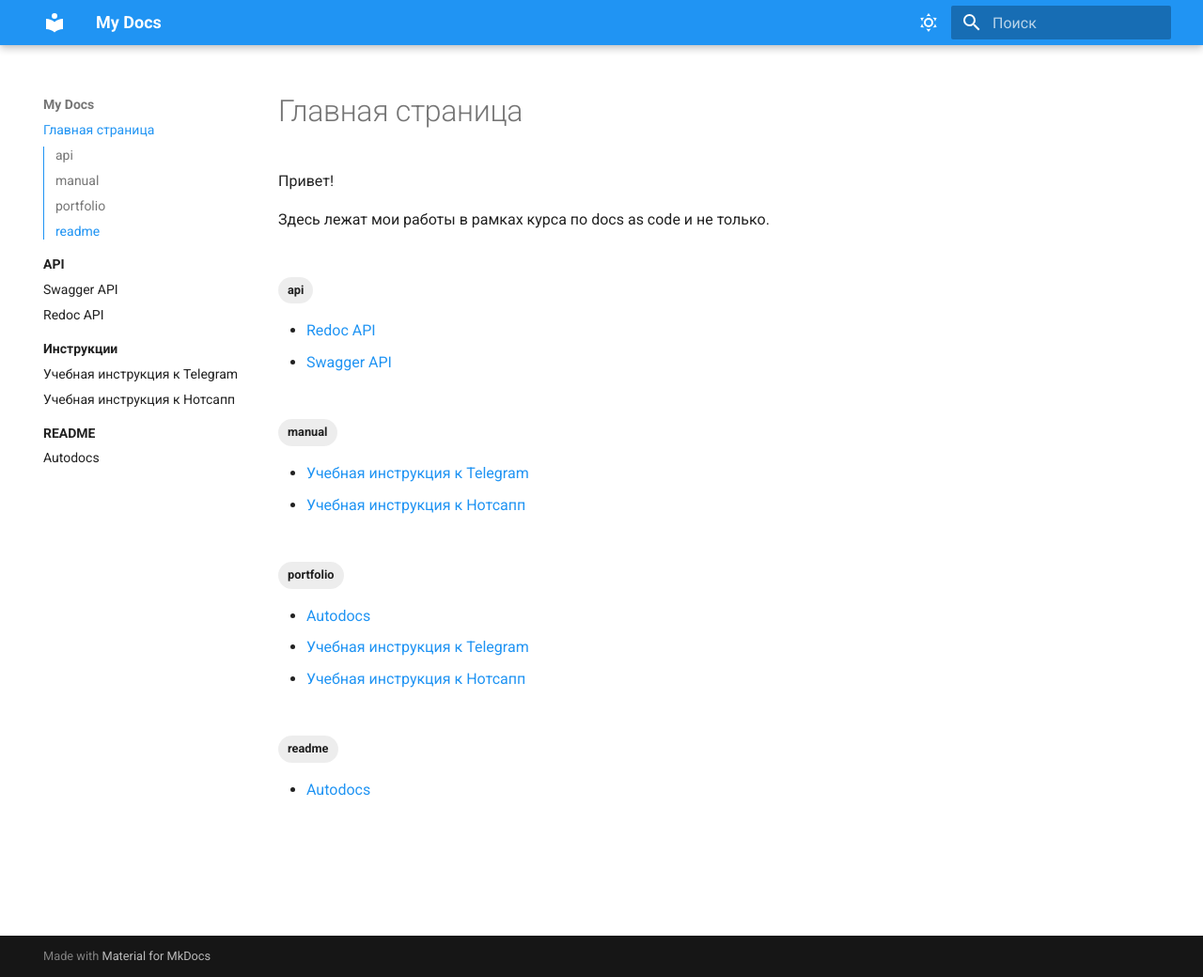
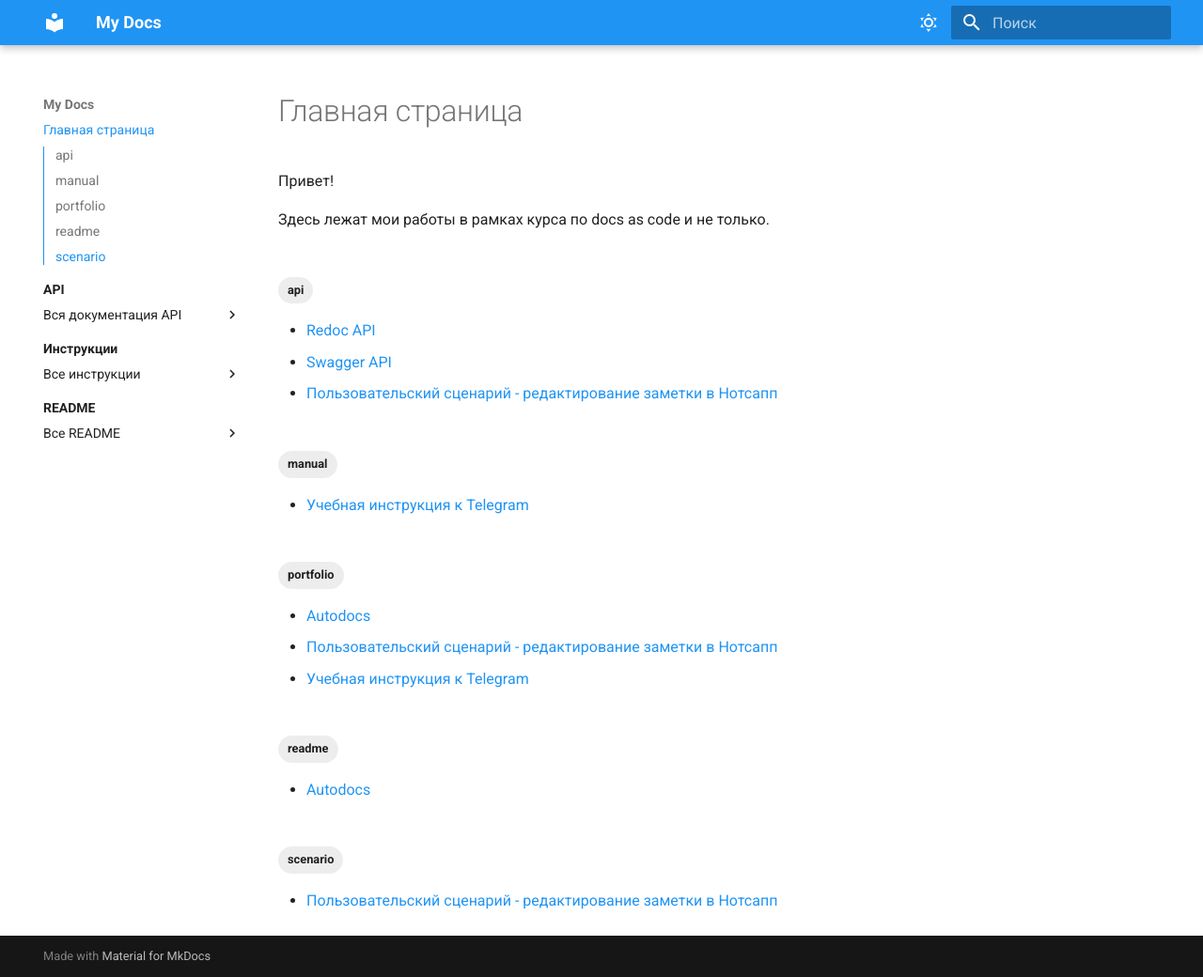
Before and after one commit to lopefre/docs-test-project, an MkDocs documentation site: the page built from docs/index.md, in a window 1280 px wide and 1040 px high. Shown: the whole window at 94% size. Built offline with MkDocs 1.6.1 and Material for MkDocs 9.7.7, drawn with Linux system fonts in a browser that asks for light colours.

Commit message:
final polishing

```diff
--- a/mkdocs.yaml
+++ b/mkdocs.yaml
@@ -45,16 +45,20 @@ theme: # Тема сайта, информация о ее параметрах
 nav: # Структура сайта
   - Главная страница: index.md
   - API:
-    - api/index.md
-    - Swagger API: api/swagger-api.md
-    - Redoc API: api/redoc-api.md
+    - Обзор API: api/index.md
+    - Вся документация API:
+      - Swagger API: api/swagger-api.md
+      - Redoc API: api/redoc-api.md
+      - Пользовательский сценарий - редактирование заметки в Нотсапп: api/notesapp.md
   - Инструкции:
-    - instruction/index.md
-    - Учебная инструкция к Telegram: instruction/lopefre-instruction.md
-    - Учебная инструкция к Нотсапп: instruction/notesapp.md
+    - Инструкции: instruction/index.md
+    - Все инструкции:
+      - Учебная инструкция к Telegram: instruction/lopefre-instruction.md
+
   - README:
-    - readme/index.md
-    - Autodocs: readme/Autodocs.md
+    - README: readme/index.md
+    - Все README:
+      - Autodocs: readme/Autodocs.md
 
 markdown_extensions: # Расширения markdown
   - admonition # Поддержка информационных панелей (сообщений типа «Внимание», «Совет», «Примечание», etc.)
@@ -81,6 +85,7 @@ plugins:
       - help
       - manual
       - api
+      - scenario
   - glightbox
   - plantuml:
       puml_url: https://www.plantuml.com/plantuml/
```
Also changed, not shown: docs/api/notesapp.md (renamed from docs/instruction/notesapp.md, +4 -1 lines).
